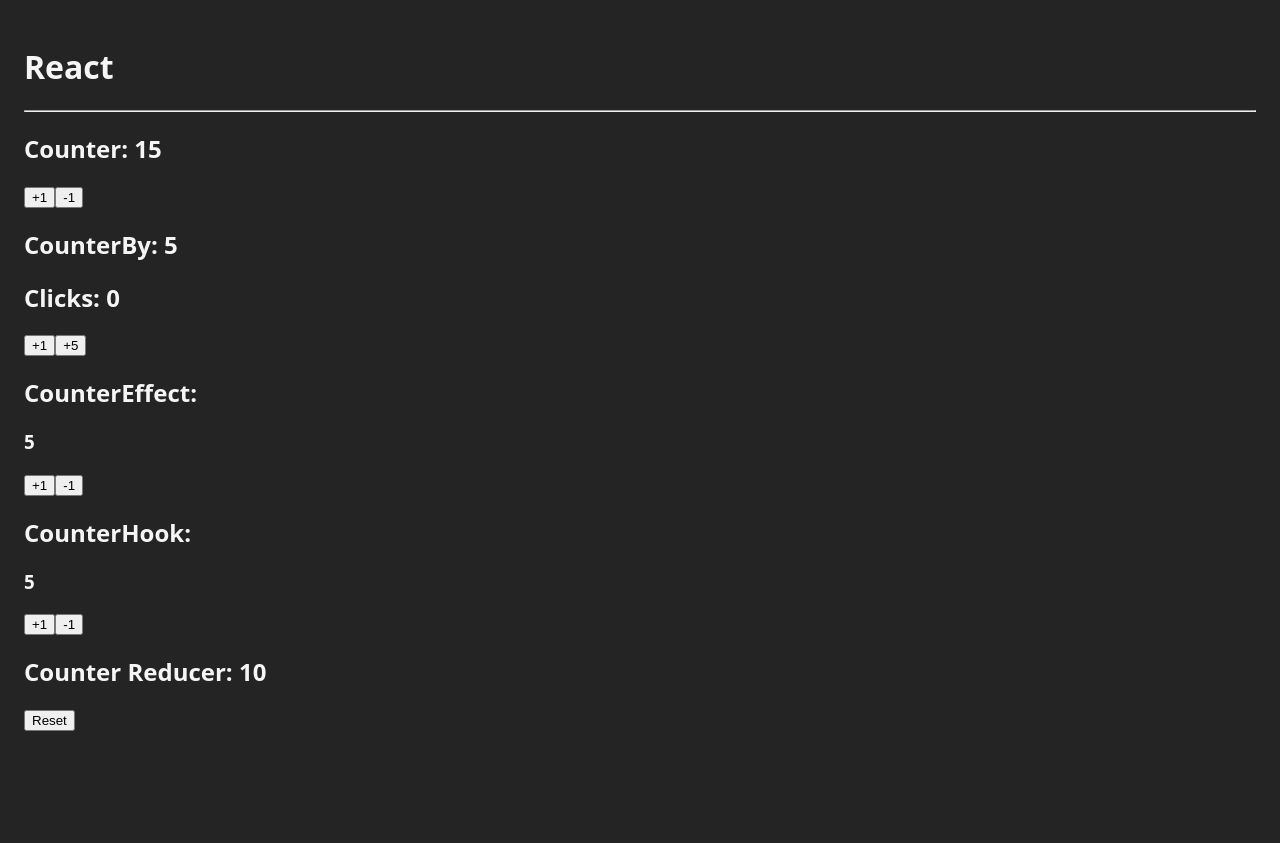
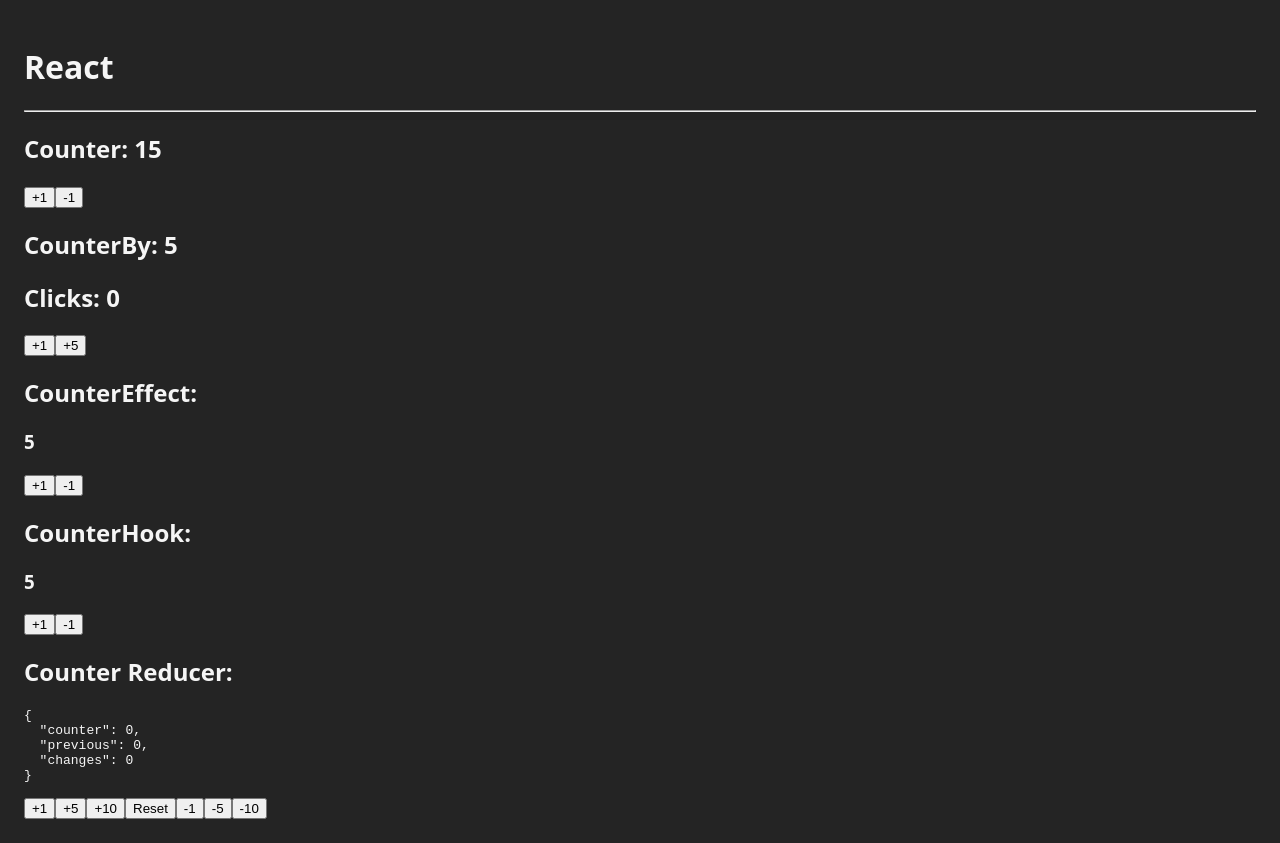
Before and after one commit to MrJark/dt-React-Pro, a React (Vite) app in the folder 01-intruduction-bases/bases/: page / in a window 1280 px wide. Before the commit the page ends 800 px from the top, so only its background shows below. Built offline with nearby package versions, Linux system fonts and the light colour scheme.

Commit message:
useReducer and counter Reducer

```diff
--- a/01-intruduction-bases/bases/src/bases/CounterReducer.tsx
+++ b/01-intruduction-bases/bases/src/bases/CounterReducer.tsx
@@ -1,7 +1,7 @@
 import { useReducer } from 'react'
 import { INITIAL_STATE } from '../constants'
-import { CounterState } from '../interfaces'
-import { CounterAction } from '../types';
+import { CounterState } from '../typings/interfaces'
+import { CounterAction } from '../typings/types';
 
 const counterReducer = ( state: CounterState, action: CounterAction ): CounterState => {
 
@@ -12,31 +12,54 @@ const counterReducer = ( state: CounterState, action: CounterAction ): CounterSt
                 changes: 0,
                 previous: 0,
             }
+        case 'increaseBy':
+            return {
+                changes: state.changes + 1,
+                counter: state.counter + action.payload.value,
+                previous: state.counter,
+            }
+        case 'decreaseBy':
+            return {
+                changes: state.changes + 1,
+                counter: state.counter - action.payload.value,
+                previous: state.counter,
+            }
         }
-
     return state;
 }
 
 export const CounterReducerComponent = () => {
 
     // const [state, dispatch] = useReducer(counterReducer, INITIAL_STATE); // puedo desestructurar del state
-    const [ { counter } , dispatch] = useReducer(counterReducer, INITIAL_STATE); // puedo desestructurar del state
+    const [ counterState , dispatch] = useReducer(counterReducer, INITIAL_STATE); // puedo desestructurar del state
 
-    const handleClickUp = () => {
+    const handleReset = () => {
         // setCounter( counter + 1 ); // forma simple
         // setCounter( prev => prev + 1 ); // otra forma de hacerlo
         dispatch( { type: 'reset' } )
     };
-    // const handleClickDown = () => {
-    //     if( counter <= 0 ) return;
-    //     setCounter( counter - 1 );
-    // };
+    const handleClickUp = ( value: number ) => {
+        // setCounter( counter - 1 );
+        dispatch({ type: 'increaseBy', payload: { value } })
+    };
+    const handleClickDown = ( value: number ) => {
+        // if( counter <= 0 ) return;
+        // setCounter( counter - 1 );
+        dispatch({ type: 'decreaseBy', payload: { value } })
+    };
 
     return (
         <>
-            <h2>Counter Reducer: { counter }</h2>
+            <h2>Counter Reducer:</h2>
+            <pre>{JSON.stringify( counterState, null, 2)}</pre>
 
-            <button onClick={handleClickUp}>Reset</button>
+            <button onClick={() => handleClickUp(1)}>+1</button>
+            <button onClick={() => handleClickUp(5)}>+5</button>
+            <button onClick={() => handleClickUp(10)}>+10</button>
+            <button onClick={handleReset}>Reset</button>
+            <button onClick={() => handleClickDown(1)}>-1</button>
+            <button onClick={() => handleClickDown(5)}>-5</button>
+            <button onClick={() => handleClickDown(10)}>-10</button>
             {/* <button onClick={handleClickDown}>-1</button> */}
 
         </>
--- a/01-intruduction-bases/bases/src/constants.ts
+++ b/01-intruduction-bases/bases/src/constants.ts
@@ -1,9 +1,9 @@
-import { CounterState } from "./interfaces";
+import { CounterState } from "./typings/interfaces";
 
 const MAX_COUNT = 10;
 
 const INITIAL_STATE: CounterState = {
-    counter: 10,
+    counter: 0,
     previous: 0,
     changes: 0
 }
--- a/01-intruduction-bases/bases/src/types.ts
+++ b/01-intruduction-bases/bases/src/typings/types.ts
@@ -2,6 +2,7 @@
 
 type CounterAction =
     | { type: 'increaseBy', payload: { value: number }}
+    | { type: 'decreaseBy', payload: { value: number }}
     | { type: 'reset' }
 
 
```
Also changed, not shown: 01-intruduction-bases/bases/src/typings/interfaces.ts (renamed from 01-intruduction-bases/bases/src/interfaces.ts).
